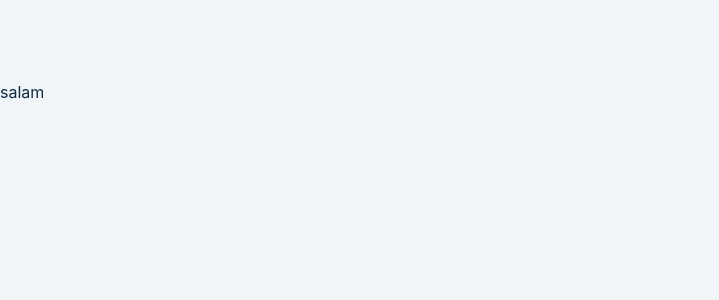
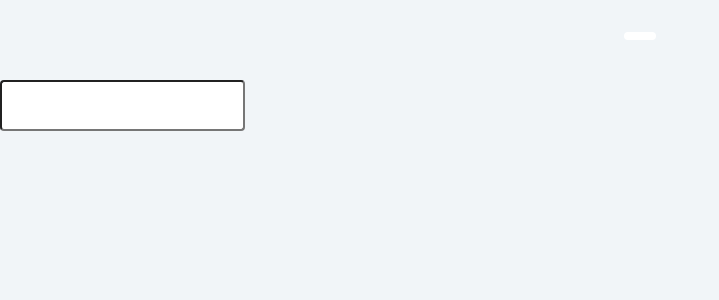
Before and after one commit to alivarastepour/react, a React (Create React App) app: page / in a window 1280 px wide. Shown: the top 300 px of the page, without its empty margins (0-719 px from the left). Built offline with nearby package versions, Linux system fonts and the light colour scheme.

Commit message:
react portals example

```diff
--- a/src/App.js
+++ b/src/App.js
@@ -3,7 +3,7 @@ import Setup from './tutorial/15-portals/portals';
 function App() {
   return (
     <div className='container'>
-      <Setup children={'salam'}/>
+      <Setup/>
     </div>
   )
 }
--- a/src/tutorial/15-portals/portals.js
+++ b/src/tutorial/15-portals/portals.js
@@ -1,17 +1,14 @@
-import React, {useEffect} from "react";
+import React, {useEffect, useState} from "react";
 import {createPortal} from "react-dom";
 
 const Setup = (props) => {
-    const mount = document.getElementById('portal-root');
-    const element = document.createElement('div');
-
-
-    useEffect(() => {
-        mount.appendChild(element);
-        return () => mount.removeChild(element);
-    },[element, mount])
-
-    return createPortal(props.children, element)
+    const [value, setValue] = useState()
+    const elements =
+        <div>
+            <input className='form' value={value} onChange={(e) => setValue(e.target.value)} type="text"/>
+            <div className='modal'>{value}</div>
+        </div>
+    return createPortal(elements, document.querySelector('#portal-root'))
 }
 
 
```
